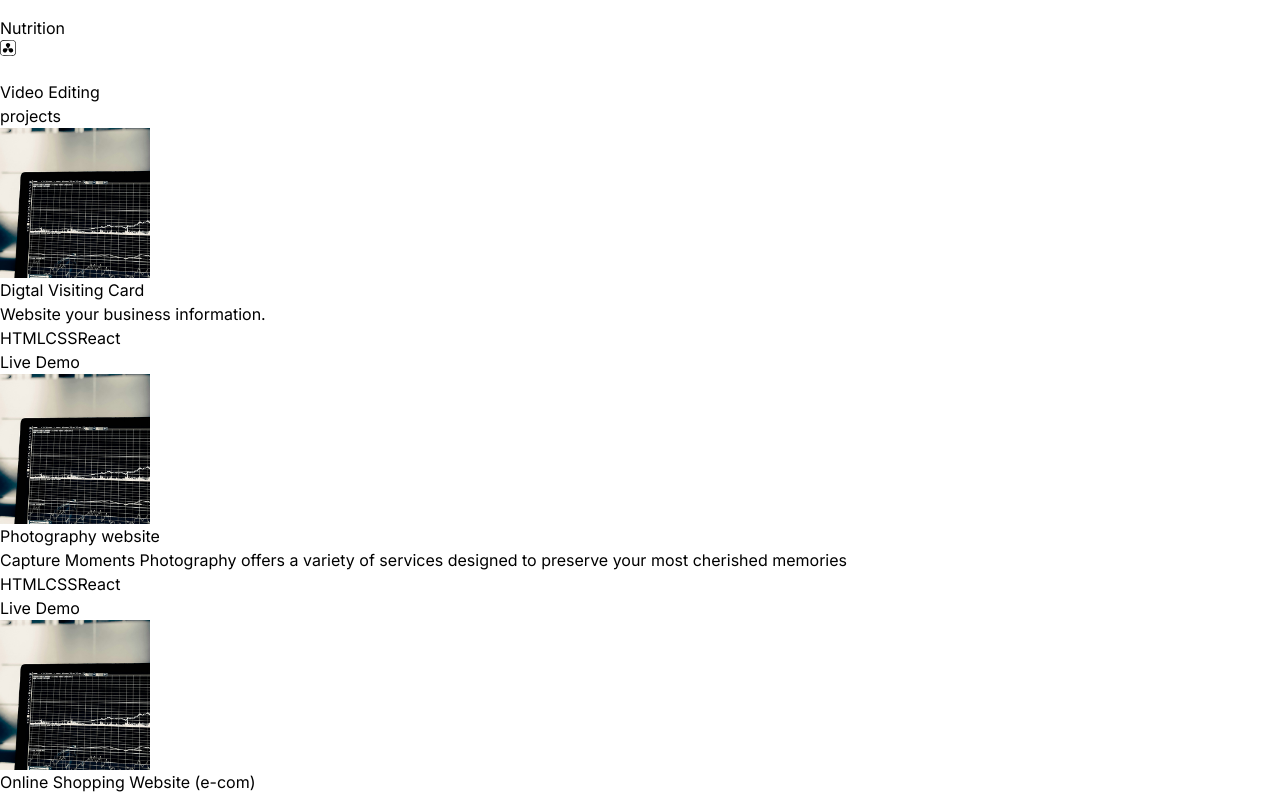
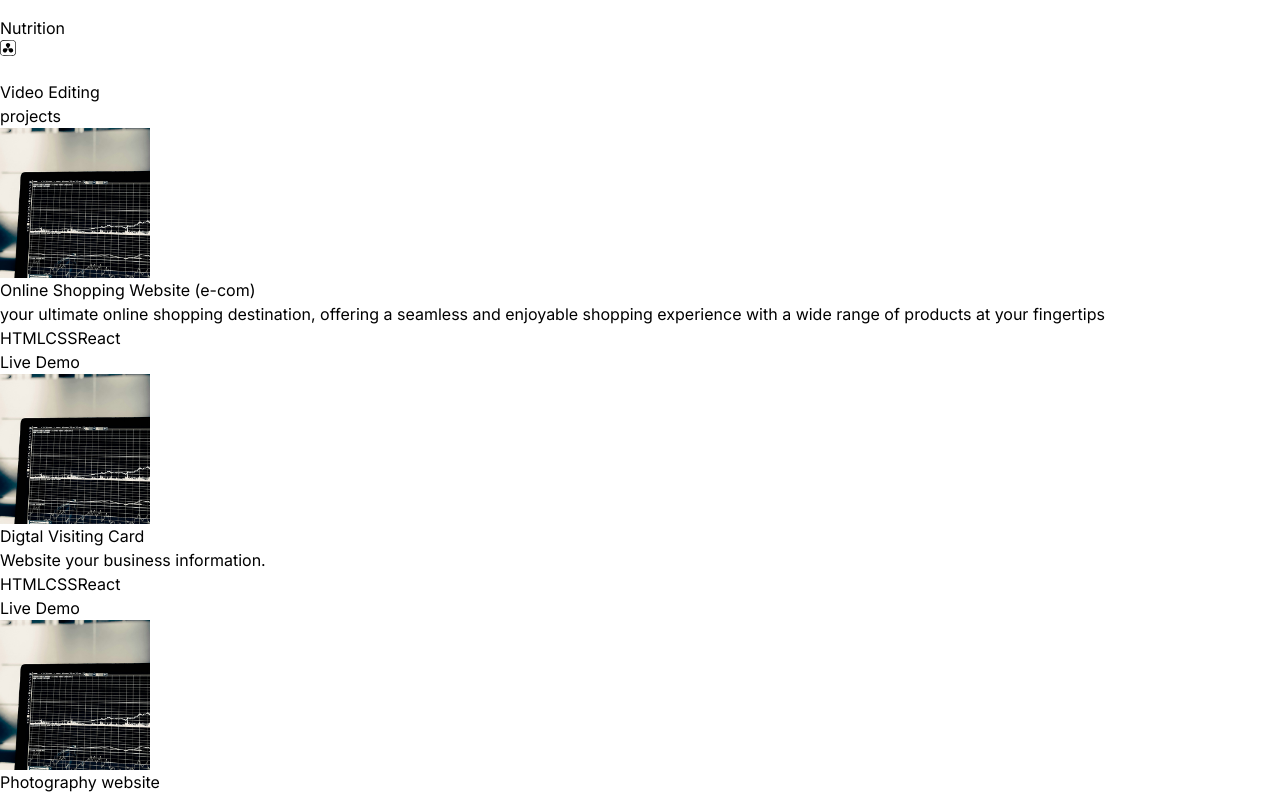
Before and after one commit to RAN-com/RaN.com, a React (Vite) app: page / in a window 1280 px wide. Shown: the part 3720-4517 px from the top of the page. Built offline with nearby package versions, Linux system fonts and the light colour scheme.

Commit message:
second commit

```diff
--- a/src/Components/Services.jsx
+++ b/src/Components/Services.jsx
@@ -95,7 +95,7 @@ const Services = () => {
            initial={{opacity:0,y: 100}}
            transition={{duration:1.5}} className="rounded-2xl h-80 w-60 border-4 border-neutral-800 p-20">
             <TbHealthRecognition className="  text-7xl text-green-400"/><br/>
-            <h1>Nutrition</h1>
+            <h1><a href='https://mr-health-nutrition-centre.vercel.app/'>Nutrition</a></h1>
         </motion.div>
         <motion.div
             whileInView={{opacity:1,x:0}}
--- a/src/Components/Work.jsx
+++ b/src/Components/Work.jsx
@@ -44,7 +44,7 @@ const Work = () => {
                 whileInView={{opacity:1,x:0}}
                 initial={{opacity:0,x:100}}
                 transition={{duration:1}}
-                ><button
+                ><button herf={project.url}
                 className="bg-purple-500 hover:bg-purple-700 text-white font-bold py-2 px-4 rounded focus:outline-none focus:shadow-outline"
 
                 >{project.Demo}</button></motion.div>
--- a/src/PROJECT/constants/index.js
+++ b/src/PROJECT/constants/index.js
@@ -60,12 +60,23 @@ export const PROJECTS = [
   //       Demo:"Live Demo"
   // },
   {
+    title: "Online Shopping Website (e-com)",
+    image: project3,
+    description:
+      " your ultimate online shopping destination, offering a seamless and enjoyable shopping experience with a wide range of products at your fingertips",
+    technologies: ["HTML", "CSS", "React"],
+        Demo:"Live Demo",
+        url:"https://mr-health-nutrition-centre.vercel.app/"
+  },
+
+  {
     title: "Digtal Visiting Card",
     image: project3,
     description:
       "  Website your business information.",
     technologies: ["HTML", "CSS", "React"],
-        Demo:"Live Demo"
+        Demo:"Live Demo",
+         url:"https://mr-health-nutrition-centre.vercel.app/"
   },
   {
     title: "Photography website",
@@ -73,7 +84,8 @@ export const PROJECTS = [
     description:
       "Capture Moments Photography offers a variety of services designed to preserve your most cherished memories",
     technologies: ["HTML", "CSS", "React"],
-        Demo:"Live Demo"
+        Demo:"Live Demo",
+         url:"https://mr-health-nutrition-centre.vercel.app/"
   },
   {
     title: "Online Shopping Website (e-com)",
@@ -81,7 +93,9 @@ export const PROJECTS = [
     description:
       " your ultimate online shopping destination, offering a seamless and enjoyable shopping experience with a wide range of products at your fingertips",
     technologies: ["HTML", "CSS", "React"],
-        Demo:"Live Demo"
+        Demo:"Live Demo",
+         url:"https://mr-health-nutrition-centre.vercel.app/"
+
   },
 
 
```
